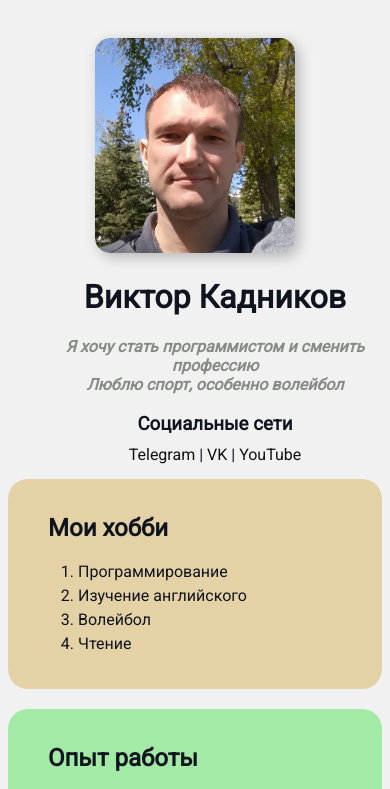
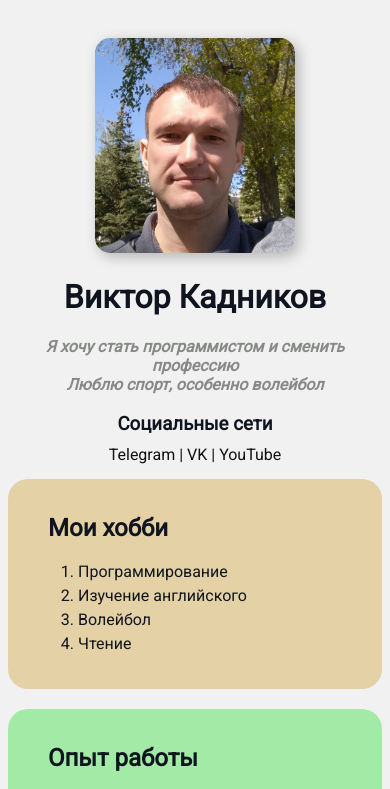
Before and after one commit to KadVic88/rezume, a plain HTML site: page index.html in a window 390 px wide. Shown: the top 789 px of the page. Drawn offline with Linux system fonts and the light colour scheme.

Commit message:
Add files via upload

```diff
--- a/resume_2.css
+++ b/resume_2.css
@@ -153,6 +153,9 @@ a:active {
     text-align: center;
   }
 
+   .info-text {
+    margin-left: 0px;
+   }
 
   .form-row label,
   .form-row input {
```
